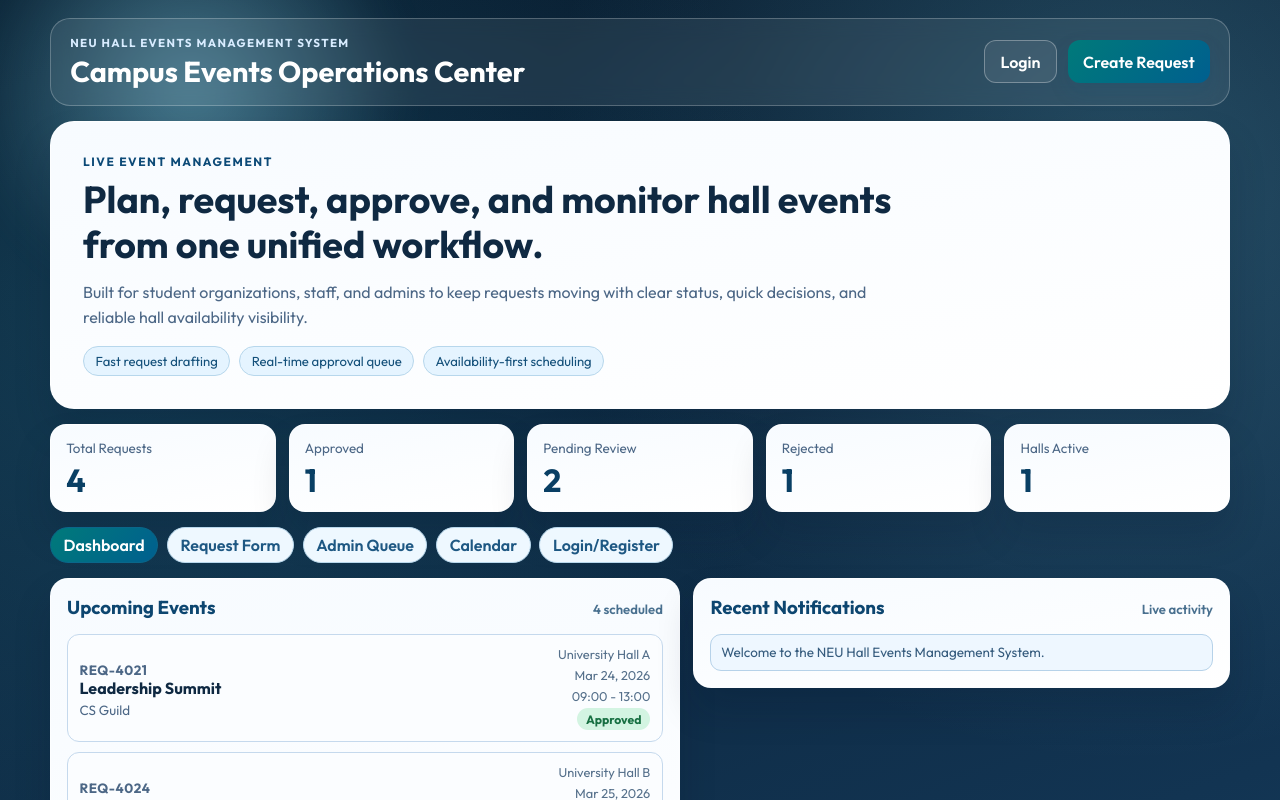
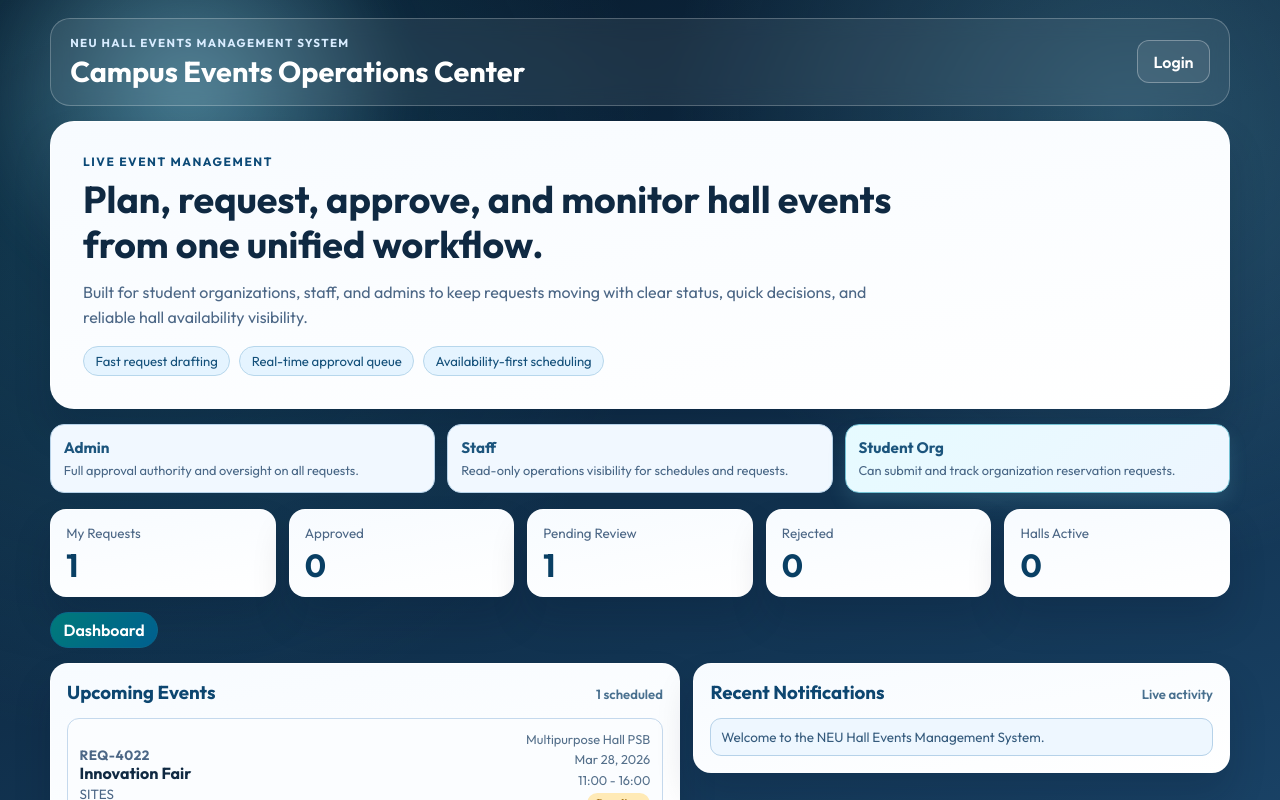
Before and after one commit to hjcanzures/neu-hall-events-system, a React (Create React App) app in the folder frontend/: page / in a window 1280 px wide. Shown: the top 800 px of the page. Built offline with nearby package versions, Linux system fonts and the light colour scheme.

Commit message:
feat(frontend): role-based dashboards and auth UX refinements

```diff
--- a/frontend/src/App.css
+++ b/frontend/src/App.css
@@ -74,6 +74,12 @@
   letter-spacing: 0.12em;
   font-size: 0.72rem;
   font-weight: 700;
+}
+
+.active-role {
+  margin: 0.35rem 0 0;
+  color: #d2ecff;
+  font-size: 0.8rem;
 }
 
 .nav-actions {
@@ -181,6 +187,39 @@
   display: grid;
   grid-template-columns: repeat(5, minmax(0, 1fr));
   gap: 0.8rem;
+}
+
+.role-strip {
+  margin-top: 0.95rem;
+  display: grid;
+  grid-template-columns: repeat(3, minmax(0, 1fr));
+  gap: 0.75rem;
+}
+
+.role-card {
+  border-radius: 14px;
+  border: 1px solid #b7d2e8;
+  background: #f1f8ff;
+  padding: 0.8rem;
+}
+
+.role-card h3 {
+  margin: 0;
+  font-size: 0.95rem;
+  color: #1c557d;
+}
+
+.role-card p {
+  margin: 0.35rem 0 0;
+  font-size: 0.8rem;
+  color: #496786;
+  line-height: 1.35;
+}
+
+.role-card.active {
+  border-color: #75c2d4;
+  background: linear-gradient(140deg, #e6fbff 0%, #eef6ff 100%);
+  box-shadow: 0 10px 18px #73bfd725;
 }
 
 .stat-card {
@@ -612,6 +651,17 @@ select:focus,
   margin-bottom: 0.35rem;
 }
 
+.unauthorized-panel {
+  text-align: left;
+}
+
+.unauthorized-panel p {
+  margin: 0.5rem 0 1rem;
+  color: #4a6886;
+  line-height: 1.45;
+  max-width: 640px;
+}
+
 .calendar-panel {
   overflow: auto;
 }
@@ -714,6 +764,10 @@ select:focus,
     grid-template-columns: repeat(2, minmax(0, 1fr));
   }
 
+  .role-strip {
+    grid-template-columns: 1fr;
+  }
+
   .panel-grid,
   .workspace-grid {
     grid-template-columns: 1fr;
--- a/frontend/src/App.js
+++ b/frontend/src/App.js
@@ -2,14 +2,20 @@ import { useMemo, useState } from 'react';
 import './App.css';
 
 const DAY_LABELS = ['Sun', 'Mon', 'Tue', 'Wed', 'Thu', 'Fri', 'Sat'];
-const HALLS = ['University Hall A', 'University Hall B', 'Innovation Center', 'Atrium Hall'];
+const HALLS = ['University Hall', 'Multipurpose Hall PSB'];
+const ORGANIZATIONS = ['Paradigm', 'ACSS', 'SITES'];
+const ROLE_PERMISSIONS = {
+  Admin: ['dashboard', 'admin', 'calendar'],
+  Staff: ['dashboard', 'calendar'],
+  'Student Org': ['dashboard', 'request', 'calendar'],
+};
 
 const INITIAL_REQUESTS = [
   {
     id: 'REQ-4021',
     eventName: 'Leadership Summit',
-    organization: 'CS Guild',
-    hall: 'University Hall A',
+    organization: 'CCS',
+    hall: 'University Hall',
     date: '2026-03-24',
     startTime: '09:00',
     endTime: '13:00',
@@ -20,8 +26,8 @@ const INITIAL_REQUESTS = [
   {
     id: 'REQ-4022',
     eventName: 'Innovation Fair',
-    organization: 'Tech Society',
-    hall: 'Innovation Center',
+    organization: 'SITES',
+    hall: 'Multipurpose Hall PSB',
     date: '2026-03-28',
     startTime: '11:00',
     endTime: '16:00',
@@ -32,8 +38,8 @@ const INITIAL_REQUESTS = [
   {
     id: 'REQ-4023',
     eventName: 'Campus Mixer',
-    organization: 'Student Council',
-    hall: 'Atrium Hall',
+    organization: 'Paradigm',
+    hall: 'University Hall',
     date: '2026-04-02',
     startTime: '15:00',
     endTime: '19:00',
@@ -44,8 +50,8 @@ const INITIAL_REQUESTS = [
   {
     id: 'REQ-4024',
     eventName: 'Choir Rehearsal',
-    organization: 'Performing Arts Club',
-    hall: 'University Hall B',
+    organization: 'ACSS',
+    hall: 'Multipurpose Hall PSB',
     date: '2026-03-25',
     startTime: '13:00',
     endTime: '16:00',
@@ -104,9 +110,38 @@ function formatDisplayDate(rawDate) {
   });
 }
 
+function inferUserProfileFromEmail(email) {
+  const normalized = (email || '').trim().toLowerCase();
+  const localPart = normalized.split('@')[0] || '';
+
+  if (localPart.includes('admin')) {
+    return { role: 'Admin', organization: '' };
+  }
+
+  if (localPart.includes('staff')) {
+    return { role: 'Staff', organization: '' };
+  }
+
+  if (localPart.includes('acss')) {
+    return { role: 'Student Org', organization: 'ACSS' };
+  }
+
+  if (localPart.includes('paradigm')) {
+    return { role: 'Student Org', organization: 'Paradigm' };
+  }
+
+  return { role: 'Student Org', organization: 'SITES' };
+}
+
 function App() {
   const [activeView, setActiveView] = useState('dashboard');
   const [mobileNavOpen, setMobileNavOpen] = useState(false);
+  const [currentUser, setCurrentUser] = useState({
+    isAuthenticated: false,
+    role: 'Student Org',
+    organization: 'SITES',
+    name: 'Guest',
+  });
   const [requests, setRequests] = useState(INITIAL_REQUESTS);
   const [adminFilter, setAdminFilter] = useState('Pending');
   const [dashboardStatus, setDashboardStatus] = useState('all');
@@ -116,7 +151,7 @@ function App() {
   const [authLoading, setAuthLoading] = useState(false);
   const [authMessage, setAuthMessage] = useState('');
   const [authErrors, setAuthErrors] = useState({});
-  const [authData, setAuthData] = useState({ fullName: '', email: '', role: 'Student Org', password: '', confirmPassword: '' });
+  const [authData, setAuthData] = useState({ fullName: '', email: '', password: '', confirmPassword: '' });
   const [notifications, setNotifications] = useState([
     { id: 'N-1', message: 'Welcome to the NEU Hall Events Management System.', type: 'info' },
   ]);
@@ -132,28 +167,46 @@ function App() {
   const [formErrors, setFormErrors] = useState({});
   const [savedDraft, setSavedDraft] = useState('');
 
+  const currentRole = currentUser.role;
+  const permittedViews = ROLE_PERMISSIONS[currentRole] || ROLE_PERMISSIONS['Student Org'];
+  const canAccess = (view) => {
+    if (view === 'dashboard') {
+      return true;
+    }
+    return currentUser.isAuthenticated && permittedViews.includes(view);
+  };
+
+  const dashboardBaseRequests = useMemo(() => {
+    if (currentRole === 'Student Org' && currentUser.organization) {
+      return requests.filter((request) => request.organization === currentUser.organization);
+    }
+    return requests;
+  }, [currentRole, currentUser.organization, requests]);
+
   const dashboardStats = useMemo(() => {
-    const total = requests.length;
-    const approved = requests.filter((request) => request.status === 'Approved').length;
-    const pending = requests.filter((request) => request.status === 'Pending').length;
-    const rejected = requests.filter((request) => request.status === 'Rejected').length;
+    const total = dashboardBaseRequests.length;
+    const approved = dashboardBaseRequests.filter((request) => request.status === 'Approved').length;
+    const pending = dashboardBaseRequests.filter((request) => request.status === 'Pending').length;
+    const rejected = dashboardBaseRequests.filter((request) => request.status === 'Rejected').length;
     const hallsInUse = new Set(
-      requests
+      dashboardBaseRequests
         .filter((request) => request.status === 'Approved')
         .map((request) => request.hall)
     ).size;
 
+    const firstLabel = currentRole === 'Student Org' ? 'My Requests' : 'Total Requests';
+
     return [
-      { label: 'Total Requests', value: String(total) },
+      { label: firstLabel, value: String(total) },
       { label: 'Approved', value: String(approved) },
       { label: 'Pending Review', value: String(pending) },
       { label: 'Rejected', value: String(rejected) },
       { label: 'Halls Active', value: String(hallsInUse) },
     ];
-  }, [requests]);
+  }, [currentRole, dashboardBaseRequests]);
 
   const filteredRequests = useMemo(() => {
-    return requests.filter((request) => {
+    return dashboardBaseRequests.filter((request) => {
       const matchesStatus = dashboardStatus === 'all' || request.status === dashboardStatus;
       const query = dashboardSearch.trim().toLowerCase();
       const matchesSearch =
@@ -165,14 +218,14 @@ function App() {
 
       return matchesStatus && matchesSearch;
     });
-  }, [dashboardSearch, dashboardStatus, requests]);
+  }, [dashboardBaseRequests, dashboardSearch, dashboardStatus]);
 
   const featuredEvents = useMemo(
     () =>
-      [...requests]
+      [...dashboardBaseRequests]
         .sort((a, b) => new Date(a.date) - new Date(b.date))
         .slice(0, 6),
-    [requests]
+    [dashboardBaseRequests]
   );
 
   const adminQueue = useMemo(
@@ -239,6 +292,11 @@ function App() {
 
   function handleDraftSave(event) {
     event.preventDefault();
+    if (!canAccess('request')) {
+      pushNotification('You are not authorized to submit hall requests.', 'error');
+      return;
+    }
+
     if (!validateForm()) {
       setSavedDraft('');
       pushNotification('Reservation form has validation errors. Please review the highlighted fields.', 'error');
@@ -248,7 +306,7 @@ function App() {
     const draftRequest = {
       id: 'REQ-' + String(5000 + requests.length + 1),
       eventName: formData.eventName.trim(),
-      organization: formData.organization.trim(),
+      organization: currentRole === 'Student Org' ? currentUser.organization : formData.organization.trim(),
       hall: formData.hall,
       date: formData.date,
       startTime: formData.startTime,
@@ -305,22 +363,44 @@ function App() {
     setAuthMessage('');
     setTimeout(() => {
       setAuthLoading(false);
+      const resolvedProfile = inferUserProfileFromEmail(authData.email);
+      setCurrentUser({
+        isAuthenticated: true,
+        role: resolvedProfile.role,
+        organization: resolvedProfile.organization,
+        name: authData.fullName.trim() || authData.email.split('@')[0] || resolvedProfile.role,
+      });
+
+      if (resolvedProfile.role === 'Student Org') {
+        setFormData((previous) => ({ ...previous, organization: resolvedProfile.organization }));
+      }
+
       if (authMode === 'login') {
-        setAuthMessage('Welcome back. You are now ready to manage events.');
+        setAuthMessage(`Welcome back. Signed in as ${resolvedProfile.role}.`);
         pushNotification('Authentication workflow test passed in UI mode.', 'success');
       } else {
-        setAuthMessage('Registration submitted. You can proceed with your first hall request.');
+        setAuthMessage(`Registration submitted. Signed in as ${resolvedProfile.role}.`);
         pushNotification('Registration UX validated with inline feedback.', 'success');
       }
+      setActiveView('dashboard');
     }, 700);
   }
 
   function handleDecision(requestId, nextStatus) {
+    if (!canAccess('admin')) {
+      pushNotification('You are not authorized to manage approval decisions.', 'error');
+      return;
+    }
     setRequests((previous) => previous.map((request) => (request.id === requestId ? { ...request, status: nextStatus } : request)));
     pushNotification(requestId + ' marked as ' + nextStatus + '.', nextStatus === 'Approved' ? 'success' : 'info');
   }
 
   function switchView(view) {
+    if (view !== 'auth' && !canAccess(view)) {
+      pushNotification(`Access denied: ${currentRole} cannot open ${view}.`, 'error');
+      return;
+    }
+
     setIsSubmitting(true);
     setMobileNavOpen(false);
     setTimeout(() => {
@@ -337,6 +417,9 @@ function App() {
         <div>
           <p className="nav-label">NEU Hall Events Management System</p>
           <h1>Campus Events Operations Center</h1>
+          {currentUser.isAuthenticated ? (
+            <p className="active-role">Signed in as {currentUser.role}{currentUser.organization ? ` - ${currentUser.organization}` : ''}</p>
+          ) : null}
         </div>
         <button
           type="button"
@@ -348,8 +431,24 @@ function App() {
           Menu
         </button>
         <nav className={mobileNavOpen ? 'nav-actions open' : 'nav-actions'} aria-label="quick actions">
-          <button className="ghost-btn" type="button" onClick={() => switchView('auth')}>Login</button>
-          <button className="solid-btn" type="button" onClick={() => switchView('request')}>Create Request</button>
+          {!currentUser.isAuthenticated ? (
+            <button className="ghost-btn" type="button" onClick={() => switchView('auth')}>Login</button>
+          ) : (
+            <button
+              className="ghost-btn"
+              type="button"
+              onClick={() => {
+                setCurrentUser({ isAuthenticated: false, role: 'Student Org', organization: 'SITES', name: 'Guest' });
+                setActiveView('dashboard');
+                pushNotification('You have been logged out.', 'info');
+              }}
+            >
+              Logout
+            </button>
+          )}
+          {canAccess('request') ? (
+            <button className="solid-btn" type="button" onClick={() => switchView('request')}>Create Request</button>
+          ) : null}
         </nav>
       </header>
 
@@ -368,6 +467,19 @@ function App() {
           </div>
         </section>
 
+        <section className="role-strip rise-in" style={{ animationDelay: '160ms' }}>
+          {['Admin', 'Staff', 'Student Org'].map((role) => (
+            <article key={role} className={currentRole === role ? 'role-card active' : 'role-card'}>
+              <h3>{role}</h3>
+              <p>
+                {role === 'Admin' ? 'Full approval authority and oversight on all requests.' : null}
+                {role === 'Staff' ? 'Read-only operations visibility for schedules and requests.' : null}
+                {role === 'Student Org' ? 'Can submit and track organization reservation requests.' : null}
+              </p>
+            </article>
+          ))}
+        </section>
+
         <section className="stats-grid">
           {dashboardStats.map((stat, index) => (
             <article className="stat-card rise-in" style={{ animationDelay: index * 90 + 'ms' }} key={stat.label}>
@@ -378,11 +490,15 @@ function App() {
         </section>
 
         <section className="view-switcher rise-in" style={{ animationDelay: '250ms' }}>
-          <button type="button" className={activeView === 'dashboard' ? 'switch-pill active' : 'switch-pill'} onClick={() => switchView('dashboard')}>Dashboard</button>
-          <button type="button" className={activeView === 'request' ? 'switch-pill active' : 'switch-pill'} onClick={() => switchView('request')}>Request Form</button>
-          <button type="button" className={activeView === 'admin' ? 'switch-pill active' : 'switch-pill'} onClick={() => switchView('admin')}>Admin Queue</button>
-          <button type="button" className={activeView === 'calendar' ? 'switch-pill active' : 'switch-pill'} onClick={() => switchView('calendar')}>Calendar</button>
-          <button type="button" className={activeView === 'auth' ? 'switch-pill active' : 'switch-pill'} onClick={() => switchView('auth')}>Login/Register</button>
+          {canAccess('dashboard') ? (
+            <button type="button" className={activeView === 'dashboard' ? 'switch-pill active' : 'switch-pill'} onClick={() => switchView('dashboard')}>Dashboard</button>
+          ) : null}
+          {canAccess('admin') ? (
+            <button type="button" className={activeView === 'admin' ? 'switch-pill active' : 'switch-pill'} onClick={() => switchView('admin')}>Admin Queue</button>
+          ) : null}
+          {canAccess('calendar') ? (
+            <button type="button" className={activeView === 'calendar' ? 'switch-pill active' : 'switch-pill'} onClick={() => switchView('calendar')}>Calendar</button>
+          ) : null}
         </section>
 
         {isSubmitting ? (
@@ -505,7 +621,7 @@ function App() {
           </>
         ) : null}
 
-        {activeView === 'request' && !isSubmitting ? (
+        {activeView === 'request' && !isSubmitting && canAccess('request') ? (
           <section className="workspace-grid">
             <article className="panel form-panel rise-in" style={{ animationDelay: '500ms' }}>
               <div className="panel-head">
@@ -519,7 +635,18 @@ function App() {
                 {formErrors.eventName ? <p className="field-error">{formErrors.eventName}</p> : null}
 
                 <label htmlFor="organization">Organization</label>
-                <input id="organization" name="organization" value={formData.organization} onChange={handleInputChange} placeholder="Example: School of Computer Studies" />
+                <select
+                  id="organization"
+                  name="organization"
+                  value={currentRole === 'Student Org' ? currentUser.organization : formData.organization}
+                  onChange={handleInputChange}
+                  disabled={currentRole === 'Student Org' && currentUser.isAuthenticated}
+                >
+                  <option value="">Select organization</option>
+                  {ORGANIZATIONS.map((organization) => (
+                    <option key={organization} value={organization}>{organization}</option>
+                  ))}
+                </select>
                 {formErrors.organization ? <p className="field-error">{formErrors.organization}</p> : null}
 
                 <label htmlFor="hall">Preferred Hall</label>
@@ -589,7 +716,7 @@ function App() {
           </section>
         ) : null}
 
-        {activeView === 'admin' && !isSubmitting ? (
+        {activeView === 'admin' && !isSubmitting && canAccess('admin') ? (
           <section className="workspace-grid single-focus">
             <article className="panel task-panel rise-in" style={{ animationDelay: '500ms' }}>
               <div className="panel-head">
@@ -637,7 +764,7 @@ function App() {
           </section>
         ) : null}
 
-        {activeView === 'calendar' && !isSubmitting ? (
+        {activeView === 'calendar' && !isSubmitting && canAccess('calendar') ? (
           <section className="workspace-grid single-focus">
             <article className="panel calendar-panel rise-in" style={{ animationDelay: '500ms' }}>
               <div className="panel-head">
@@ -692,13 +819,6 @@ function App() {
                 <input id="email" name="email" type="email" value={authData.email} onChange={handleAuthInput} placeholder="name@neu.edu.ph" />
                 {authErrors.email ? <p className="field-error">{authErrors.email}</p> : null}
 
-                <label htmlFor="role">Role</label>
-                <select id="role" name="role" value={authData.role} onChange={handleAuthInput}>
-                  <option>Student Org</option>
-                  <option>Staff</option>
-                  <option>Admin</option>
-                </select>
-
                 <label htmlFor="password">Password</label>
                 <input id="password" name="password" type="password" value={authData.password} onChange={handleAuthInput} placeholder="Minimum 8 characters" />
                 {authErrors.password ? <p className="field-error">{authErrors.password}</p> : null}
@@ -720,6 +840,18 @@ function App() {
             </article>
           </section>
         ) : null}
+
+        {!isSubmitting && activeView !== 'auth' && !canAccess(activeView) ? (
+          <section className="workspace-grid single-focus">
+            <article className="panel unauthorized-panel rise-in">
+              <h3>Access Restricted</h3>
+              <p>
+                Your current role does not have permission to open this module. Switch role in Login to continue.
+              </p>
+              <button type="button" className="solid-btn" onClick={() => switchView('auth')}>Go to Login</button>
+            </article>
+          </section>
+        ) : null}
       </main>
     </div>
   );
```
